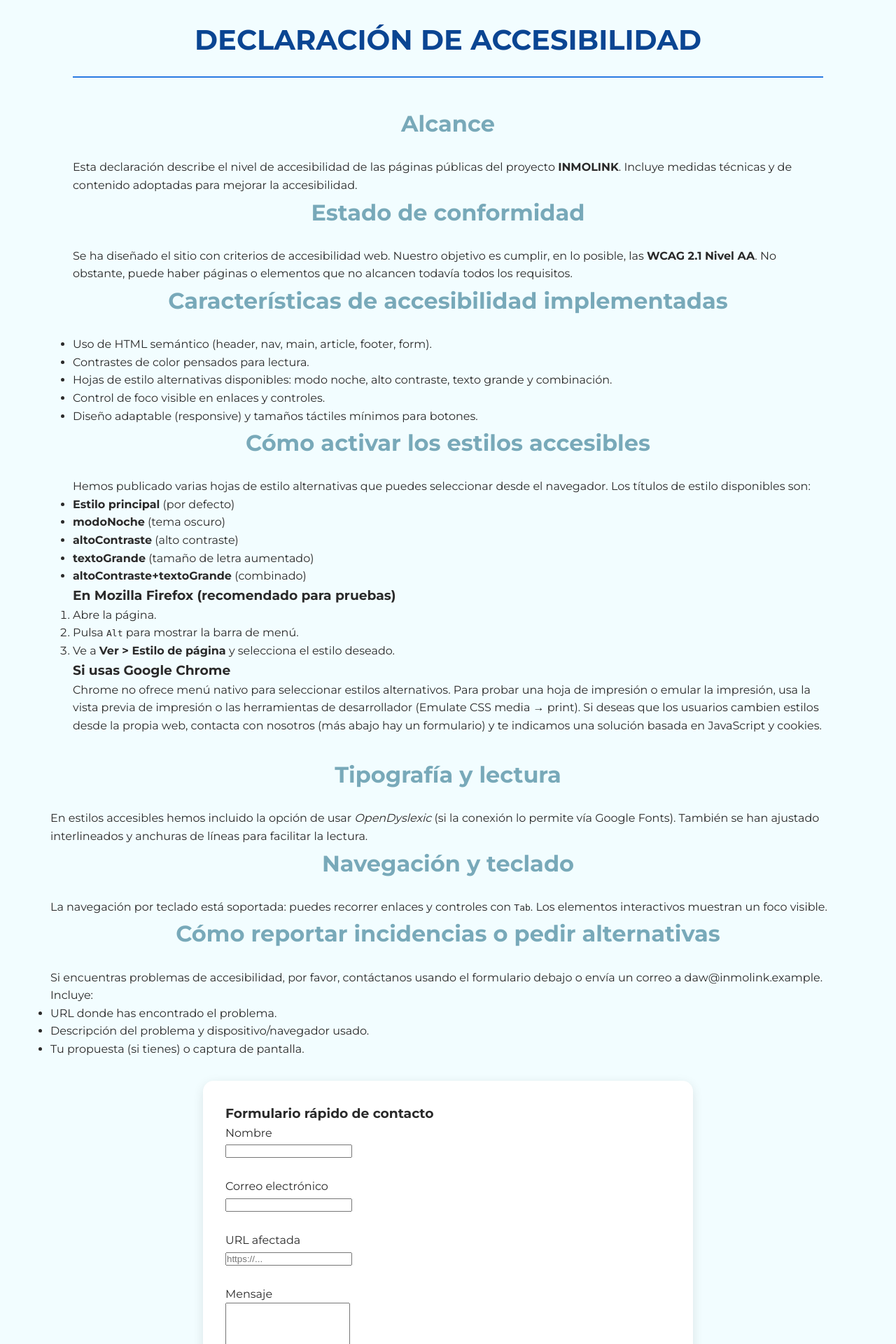
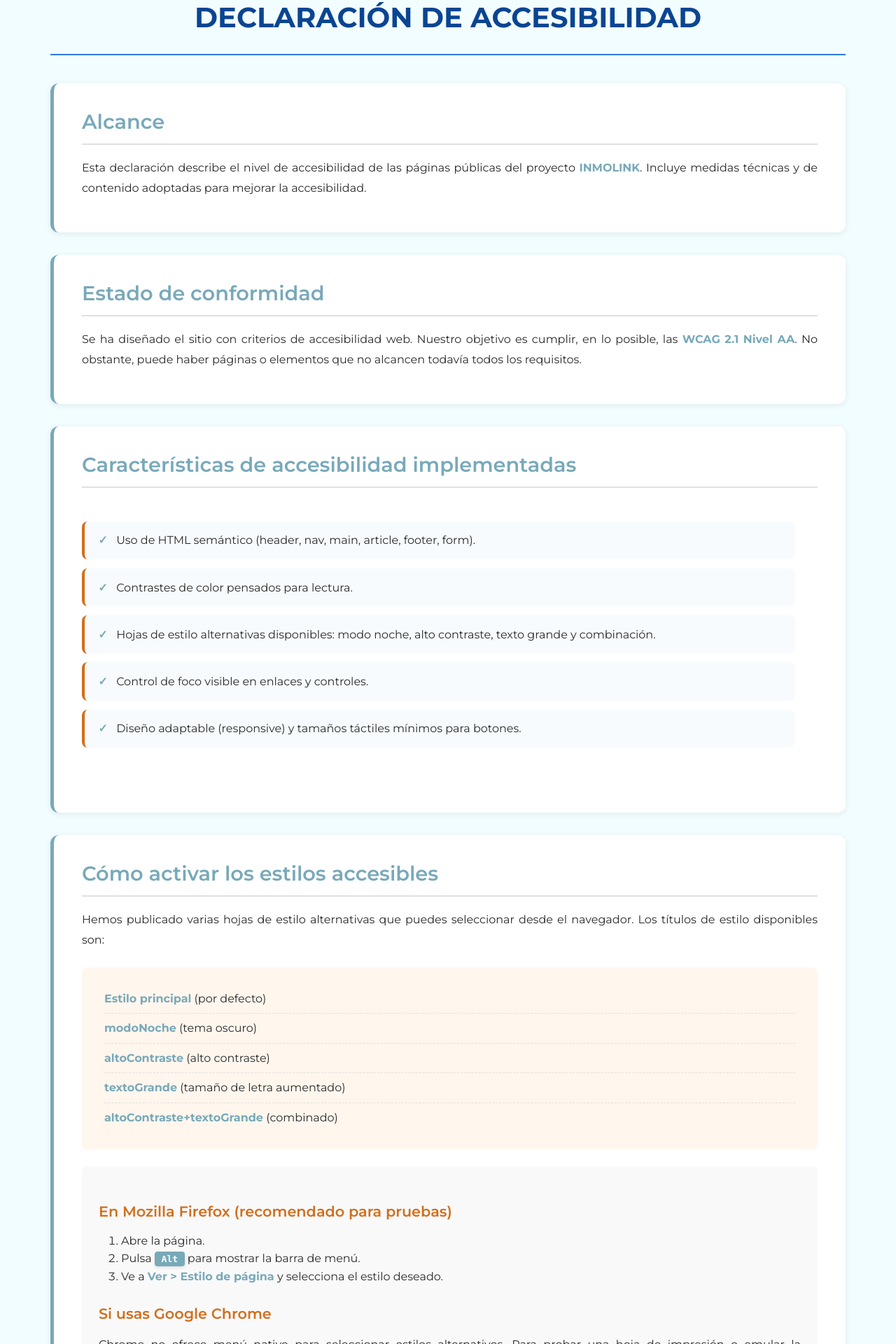
Before and after one commit to Wakakamole/daw, a PHP site: page /accesibilidad.html in a window 1280 px wide. Shown: the part 240-2160 px from the top of the page at 70% size. Run offline with PHP 8.4, Linux system fonts and the light colour scheme.

Commit message:
accesibilidad

```diff
--- a/accesibilidad.html
+++ b/accesibilidad.html
@@ -1,7 +1,7 @@
 <!-- PÁGINA ACCESIBILIDAD-->
 
 <!DOCTYPE html>
-<html lang="en">
+<html lang="es">
 <head>
     <meta charset="UTF-8">
     <meta name="viewport" content="width=device-width, initial-scale=1.0">
@@ -62,27 +62,24 @@
         </search>
     </header>
 
-
-<main>
-    <section>
     <main>
         <section>
             <h1>DECLARACIÓN DE ACCESIBILIDAD</h1>
         </section>
 
-        <section>
+        <section class="accesibilidad-seccion">
             <h2>Alcance</h2>
             <p>Esta declaración describe el nivel de accesibilidad de las páginas públicas del proyecto <strong>INMOLINK</strong>. Incluye medidas técnicas y de contenido adoptadas para mejorar la accesibilidad.</p>
         </section>
 
-        <section>
+        <section class="accesibilidad-seccion">
             <h2>Estado de conformidad</h2>
             <p>Se ha diseñado el sitio con criterios de accesibilidad web. Nuestro objetivo es cumplir, en lo posible, las <strong>WCAG 2.1 Nivel AA</strong>. No obstante, puede haber páginas o elementos que no alcancen todavía todos los requisitos.</p>
         </section>
 
-        <section>
+        <section class="accesibilidad-seccion">
             <h2>Características de accesibilidad implementadas</h2>
-            <ul>
+            <ul class="lista-caracteristicas">
                 <li>Uso de HTML semántico (header, nav, main, article, footer, form).</li>
                 <li>Contrastes de color pensados para lectura.</li>
                 <li>Hojas de estilo alternativas disponibles: modo noche, alto contraste, texto grande y combinación.</li>
@@ -91,10 +88,10 @@
             </ul>
         </section>
 
-        <section">
+        <section class="accesibilidad-seccion estilos-alternos">
             <h2>Cómo activar los estilos accesibles</h2>
             <p>Hemos publicado varias hojas de estilo alternativas que puedes seleccionar desde el navegador. Los títulos de estilo disponibles son:</p>
-            <ul>
+            <ul class="lista-estilos">
                 <li><strong>Estilo principal</strong> (por defecto)</li>
                 <li><strong>modoNoche</strong> (tema oscuro)</li>
                 <li><strong>altoContraste</strong> (alto contraste)</li>
@@ -102,6 +99,7 @@
                 <li><strong>altoContraste+textoGrande</strong> (combinado)</li>
             </ul>
 
+            <div class="instrucciones-navegador">
                 <h3>En Mozilla Firefox (recomendado para pruebas)</h3>
                 <ol>
                     <li>Abre la página.</li>
@@ -111,20 +109,20 @@
 
                 <h3>Si usas Google Chrome</h3>
                 <p>Chrome no ofrece menú nativo para seleccionar estilos alternativos. Para probar una hoja de impresión o emular la impresión, usa la vista previa de impresión o las herramientas de desarrollador (Emulate CSS media → print). Si deseas que los usuarios cambien estilos desde la propia web, contacta con nosotros (más abajo hay un formulario) y te indicamos una solución basada en JavaScript y cookies.</p>
+            </div>
         </section>
 
-
-        <section>
+        <section class="accesibilidad-seccion">
             <h2>Tipografía y lectura</h2>
             <p>En estilos accesibles hemos incluido la opción de usar <em>OpenDyslexic</em> (si la conexión lo permite vía Google Fonts). También se han ajustado interlineados y anchuras de líneas para facilitar la lectura.</p>
         </section>
 
-        <section>
+        <section class="accesibilidad-seccion">
             <h2>Navegación y teclado</h2>
-            <p>La navegación por teclado está soportada: puedes recorrer enlaces y controles con <kbd>Tab</kbd>. Los elementos interactivos muestran un foco visible.
+            <p>La navegación por teclado está soportada: puedes recorrer enlaces y controles con <kbd>Tab</kbd>. Los elementos interactivos muestran un foco visible.</p>
+        </section>
 
-
-        <section>
+        <section class="accesibilidad-seccion formulario-contacto">
             <h2>Cómo reportar incidencias o pedir alternativas</h2>
             <p>Si encuentras problemas de accesibilidad, por favor, contáctanos usando el formulario debajo o envía un correo a <a href="mailto:daw@inmolink.example">daw@inmolink.example</a>. Incluye:</p>
             <ul>
@@ -133,29 +131,29 @@
                 <li>Tu propuesta (si tienes) o captura de pantalla.</li>
             </ul>
 
-            <form action="mailto:daw" method="post" enctype="text/plain" aria-label="Formulario rápido de contacto">
-                <h3>Formulario rápido de contacto</h3>
+            <form>
+                <fieldset>
+                    <legend>Formulario rápido de contacto</legend>
 
                     <label for="nombre">Nombre</label><br>
-                <input name="nombre" type="text" required aria-required="true"><br><br>
+                    <input id="nombre" name="nombre" type="text" required aria-required="true"><br><br>
 
                     <label for="email">Correo electrónico</label><br>
-                <input name="email" type="email" required aria-required="true"><br><br>
+                    <input id="email" name="email" type="email" required aria-required="true"><br><br>
 
                     <label for="url">URL afectada</label><br>
-                <input name="url" type="url" placeholder="https://..."><br><br>
+                    <input id="url" name="url" type="url" placeholder="https://..."><br><br>
 
                     <label for="mensaje">Mensaje</label><br>
-                <textarea name="mensaje" rows="6" required aria-required="true"></textarea><br><br>
+                    <textarea id="mensaje" name="mensaje" rows="6" required aria-required="true"></textarea><br><br>
 
                     <p>
                         <button type="submit">Enviar</button>
                         <button type="reset">Limpiar</button>
                     </p>
+                </fieldset>
             </form>
         </section>
-
-
     </main>
 
     <footer>
--- a/css/inmolink.css
+++ b/css/inmolink.css
@@ -675,3 +675,137 @@ header a .logo-normal {
 header a .logo-contraste {
     display: none !important;
 }
+
+
+/* ========================================
+   PÁGINA ACCESIBILIDAD
+======================================== */
+
+
+/* Secciones */
+.accesibilidad-seccion {
+    background: #fff;
+    padding: 2rem 2.5rem;
+    margin-bottom: 2rem;
+    border-radius: 12px;
+    box-shadow: 0 2px 10px rgba(0, 0, 0, 0.08);
+    border-left: 5px solid var(--color-secundario);
+    transition: var(--transicion);
+}
+
+.accesibilidad-seccion:hover {
+    box-shadow: 0 4px 20px rgba(0, 0, 0, 0.12);
+}
+
+.accesibilidad-seccion h2 {
+    color: var(--color-secundario);
+    font-size: 1.8rem;
+    font-weight: 600;
+    margin-bottom: 1.2rem;
+    padding-bottom: 0.5rem;
+    border-bottom: 2px solid #e0e0e0;
+    text-align: left;
+}
+
+.accesibilidad-seccion h3 {
+    color: var(--color-primario);
+    font-size: 1.3rem;
+    font-weight: 600;
+    margin: 1.5rem 0 0.8rem;
+}
+
+.accesibilidad-seccion p {
+    line-height: 1.8;
+    margin-bottom: 1rem;
+    text-align: justify;
+}
+
+.accesibilidad-seccion a {
+    color: var(--color-secundario);
+    font-weight: 600;
+    text-decoration: underline;
+}
+
+.accesibilidad-seccion a:hover {
+    color: var(--color-primario);
+}
+
+.accesibilidad-seccion em {
+    color: var(--color-primario);
+    font-style: italic;
+    font-weight: 600;
+}
+
+.accesibilidad-seccion strong {
+    color: var(--color-secundario);
+    font-weight: 700;
+}
+
+/* Listas */
+.lista-caracteristicas,
+.lista-estilos {
+    list-style: none;
+    padding: 1.5rem 2rem;
+    border-radius: 8px;
+    margin: 1.5rem 0;
+}
+
+.lista-caracteristicas {
+    padding-left: 0;
+}
+
+.lista-caracteristicas li {
+    background: #f7fbfd;
+    padding: 0.9rem 1.2rem;
+    margin-bottom: 0.8rem;
+    border-radius: 8px;
+    border-left: 4px solid var(--color-primario);
+    transition: var(--transicion);
+}
+
+.lista-caracteristicas li:hover {
+    background: #eaf6fa;
+    transform: translateX(8px);
+}
+
+.lista-caracteristicas li::before {
+    content: "✓ ";
+    color: var(--color-secundario);
+    font-weight: bold;
+    margin-right: 0.5rem;
+}
+
+.lista-estilos {
+    background: #fff6ed;
+}
+
+.lista-estilos li {
+    padding: 0.5rem 0;
+    border-bottom: 1px dashed #e0e0e0;
+}
+
+.lista-estilos li:last-child {
+    border-bottom: none;
+}
+
+/* Instrucciones */
+.instrucciones-navegador {
+    background: #f9f9f9;
+    padding: 1.5rem;
+    border-radius: 8px;
+    margin-top: 1.5rem;
+}
+
+.instrucciones-navegador ol {
+    padding-left: 2rem;
+}
+
+.instrucciones-navegador kbd {
+    background: var(--color-secundario);
+    color: #fff;
+    padding: 0.2rem 0.6rem;
+    border-radius: 4px;
+    font-family: monospace;
+    font-weight: 600;
+    box-shadow: 0 2px 4px rgba(0, 0, 0, 0.1);
+}
```
Lines whose indentation alone changed are shown as unchanged.
